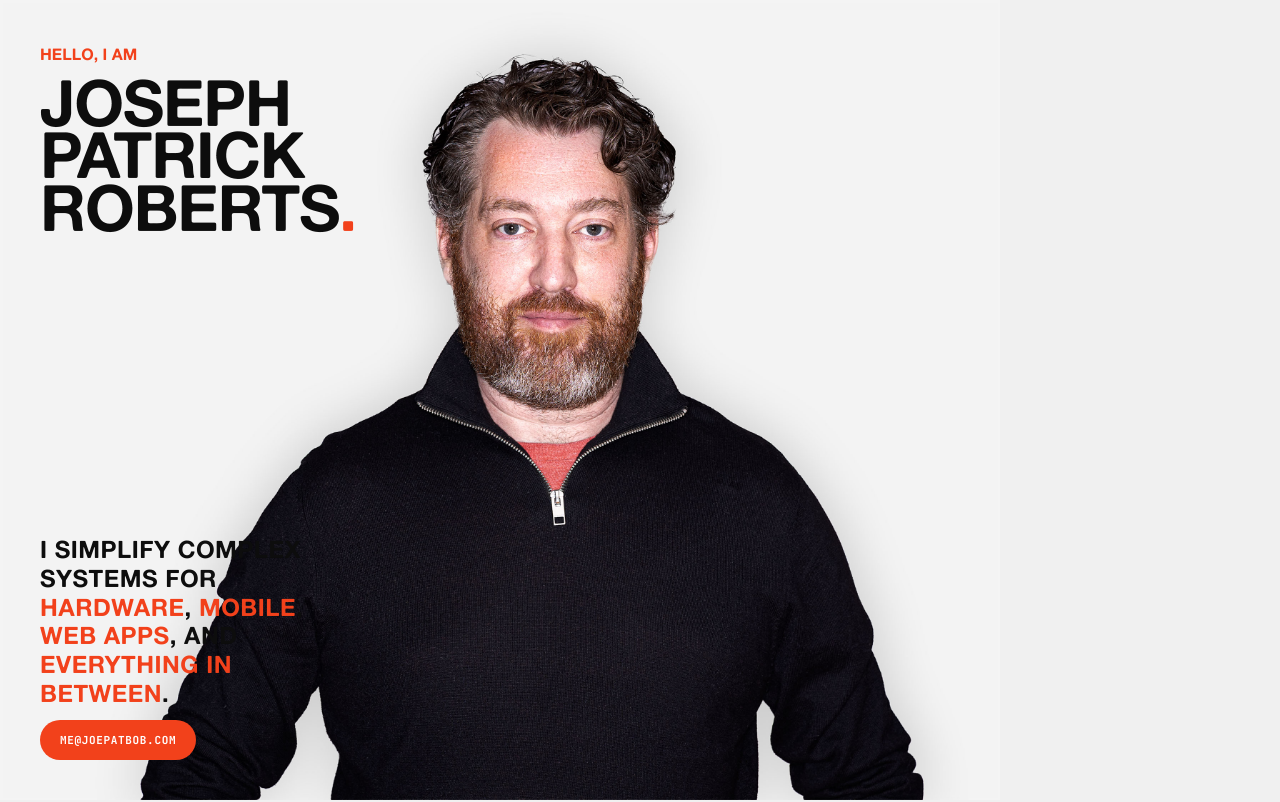
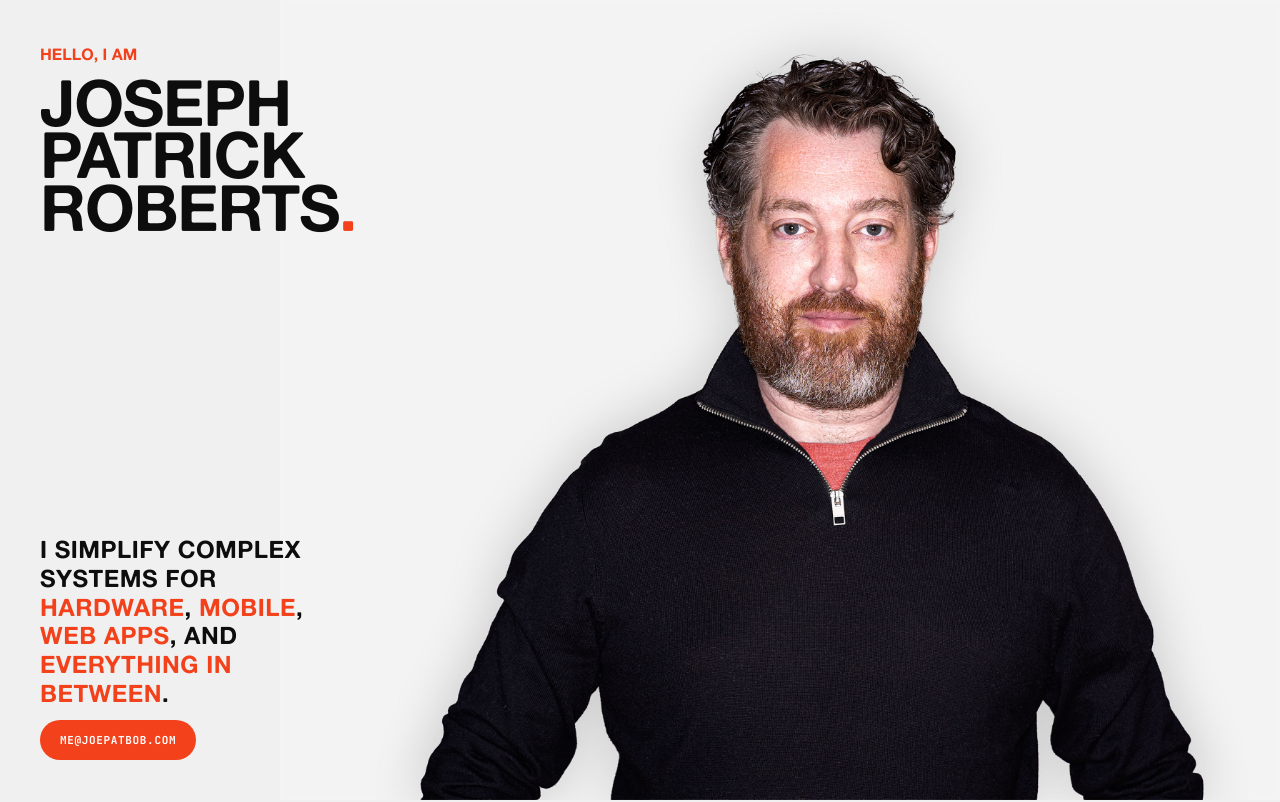
Before and after one commit to joepatbob-ux/joepatbob_Portfolio, a Next.js app: page / in a window 1280 px wide. Shown: the top 802 px of the page. Built offline with nearby package versions, Linux system fonts and the light colour scheme; a web font is replaced by a local one.

Commit message:
Update Hero and SidebarNav components to use '100dvh' for height, enhancing responsiveness on mobile devices. Adjust image positioning in Hero for better visual alignment.

```diff
--- a/components/Hero.tsx
+++ b/components/Hero.tsx
@@ -4,8 +4,8 @@
 import Image from 'next/image'
 import { useTheme } from '@/components/ThemeProvider'
 
-// The hero section is 100vh — portrait only (intro copy lives in the fixed sidebar).
-// Portrait scales to the viewport, anchored left; background matches photo matte.
+// Hero = one dynamic viewport tall (dvh avoids mobile 100vh drift). Portrait
+// scales inside it (contain), anchored right; background matches photo matte.
 
 const PORTRAIT_LIGHT = '/images/PortraitLight_MG_3496.jpg'
 const PORTRAIT_DARK = '/images/PortraitDark_MG_3490.jpg'
@@ -25,8 +25,9 @@ export function Hero() {
       id="hero"
       style={{
         position: 'relative',
-        height: '100vh',
-        minHeight: 600,
+        height: '100dvh',
+        minHeight: '100dvh',
+        maxHeight: '100dvh',
         overflow: 'hidden',
         backgroundColor: heroBg,
         marginLeft:
@@ -44,7 +45,7 @@ export function Hero() {
           sizes="100vw"
           style={{
             objectFit: 'contain',
-            objectPosition: 'left center',
+            objectPosition: 'right center',
           }}
         />
       </div>
--- a/components/SidebarNav.tsx
+++ b/components/SidebarNav.tsx
@@ -204,7 +204,7 @@ export function SidebarNav() {
       {/* Sidebar shell */}
       <div style={{
         position: 'fixed', left: 0, top: 0,
-        width: 400, height: '100vh',
+        width: 400, height: '100dvh',
         zIndex: 100, pointerEvents: 'none',
       }}>
         {/* Divider */}
```
